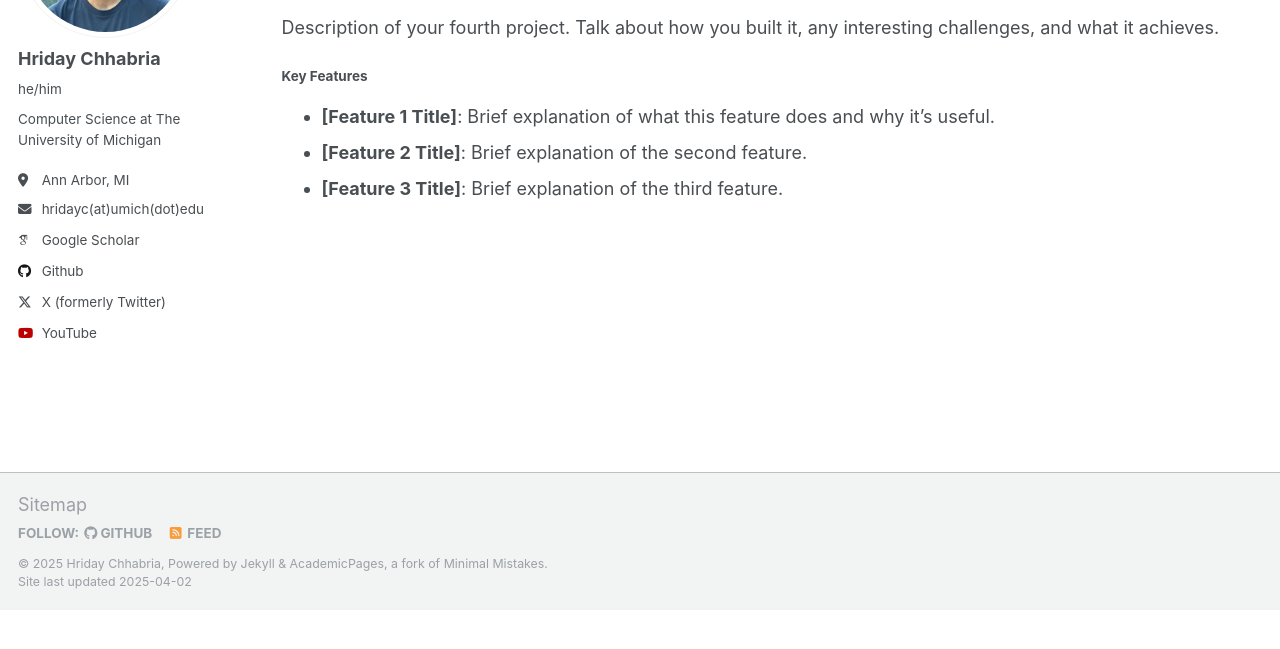
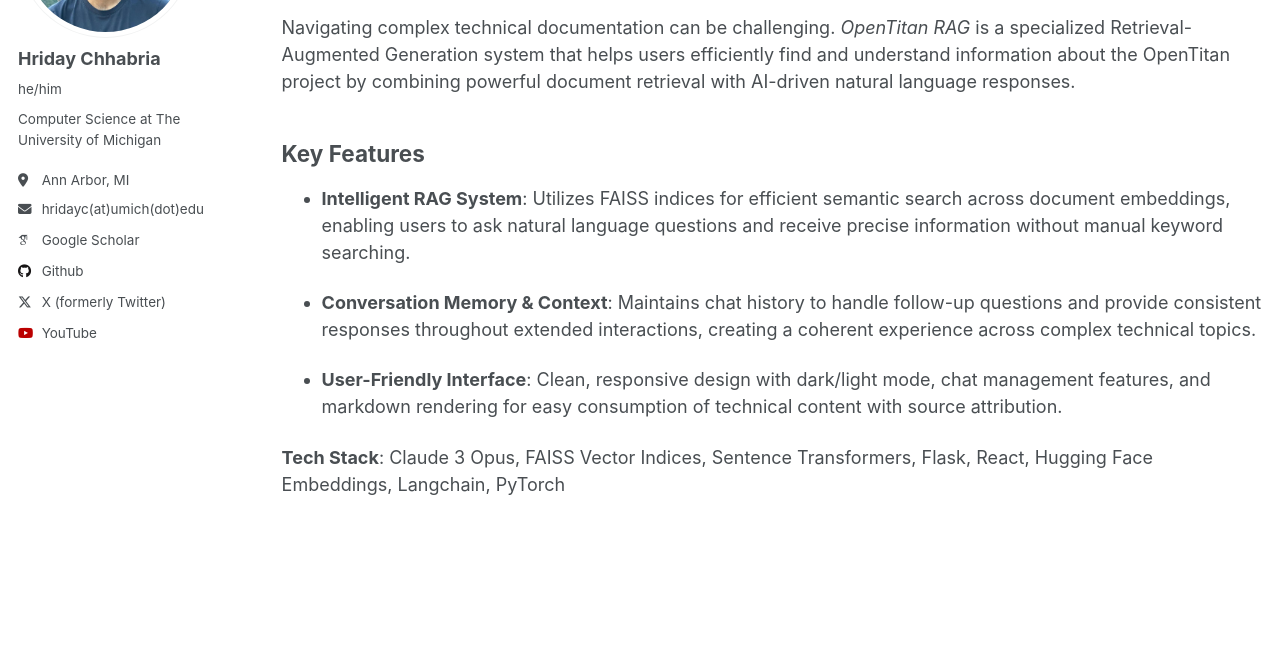
Before and after one commit to hridayc7/hridayc7.github.io, a Jekyll site: the page built from _pages/portfolio.md, in a window 1280 px wide and 900 px high, scrolled down 17220 px, cut to the strip 243-892 px from the top of the window. Built offline with Jekyll 4.4.1, drawn with Linux system fonts in a browser that asks for light colours; some web fonts are replaced; before the commit the page ends 18073 px from its top, so only the background shows below that; some of the changed text lies outside the part shown.

Commit message:
Tech Stack added for OPT Rag

```diff
--- a/_pages/portfolio.md
+++ b/_pages/portfolio.md
@@ -53,13 +53,18 @@ Negative thoughts can impact our mood and behavior. *Words of Wisdom* is an Augm
 
 ---
 
-### [Project 4 Name]
+# OpenTitan RAG – An AI-Powered Document Assistant
 
-<iframe width="100%" height="400" src="https://www.youtube.com/embed/VIDEO_ID_4" frameborder="0" allowfullscreen></iframe>
+<iframe width="100%" height="400" src="https://www.youtube.com/embed/VIDEO_ID_OPENTITAN" frameborder="0" allowfullscreen></iframe>
 
-Description of your fourth project. Talk about how you built it, any interesting challenges, and what it achieves.
+Navigating complex technical documentation can be challenging. *OpenTitan RAG* is a specialized Retrieval-Augmented Generation system that helps users efficiently find and understand information about the OpenTitan project by combining powerful document retrieval with AI-driven natural language responses.
 
-#### Key Features
-* **[Feature 1 Title]**: Brief explanation of what this feature does and why it’s useful.
-* **[Feature 2 Title]**: Brief explanation of the second feature.
-* **[Feature 3 Title]**: Brief explanation of the third feature.
+## Key Features
+
+* **Intelligent RAG System**: Utilizes FAISS indices for efficient semantic search across document embeddings, enabling users to ask natural language questions and receive precise information without manual keyword searching.
+
+* **Conversation Memory & Context**: Maintains chat history to handle follow-up questions and provide consistent responses throughout extended interactions, creating a coherent experience across complex technical topics.
+
+* **User-Friendly Interface**: Clean, responsive design with dark/light mode, chat management features, and markdown rendering for easy consumption of technical content with source attribution.
+
+**Tech Stack**: Claude 3 Opus, FAISS Vector Indices, Sentence Transformers, Flask, React, Hugging Face Embeddings, Langchain, PyTorch
```
